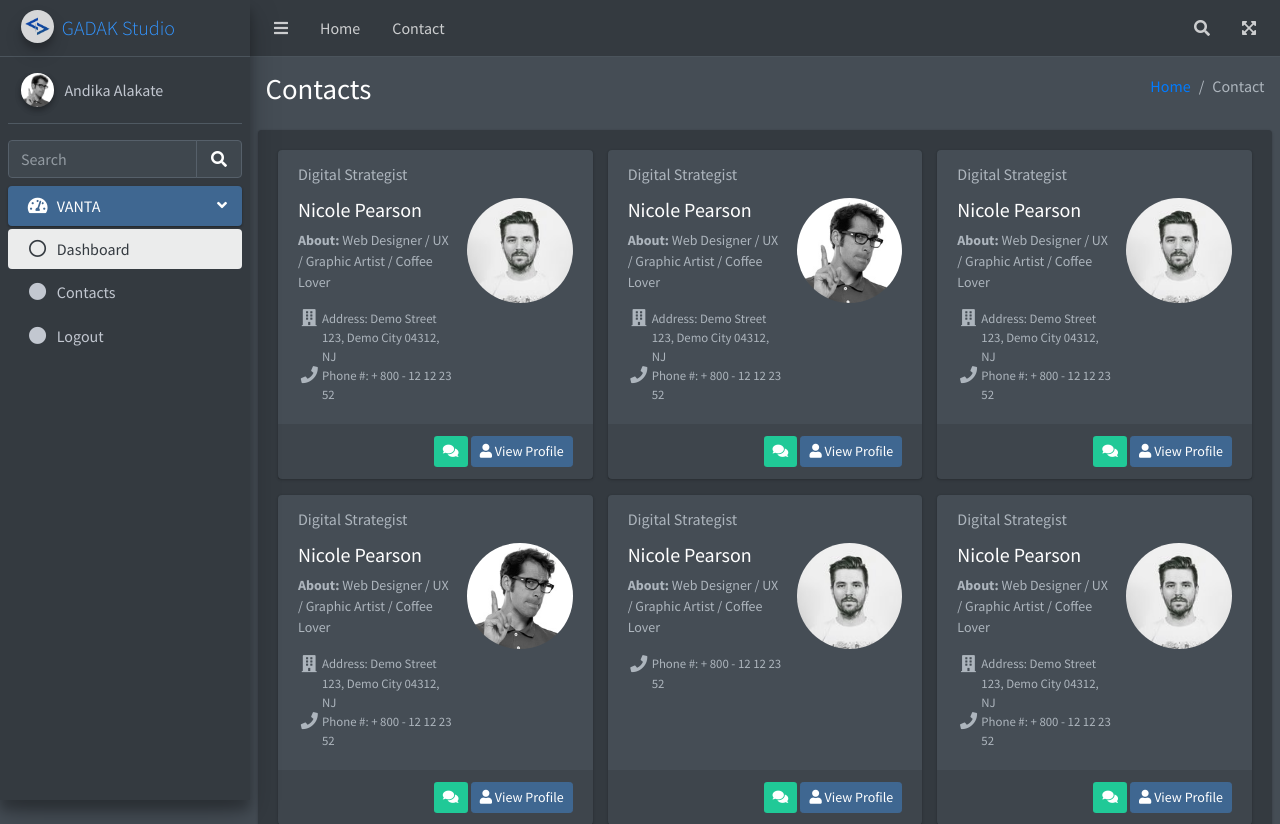
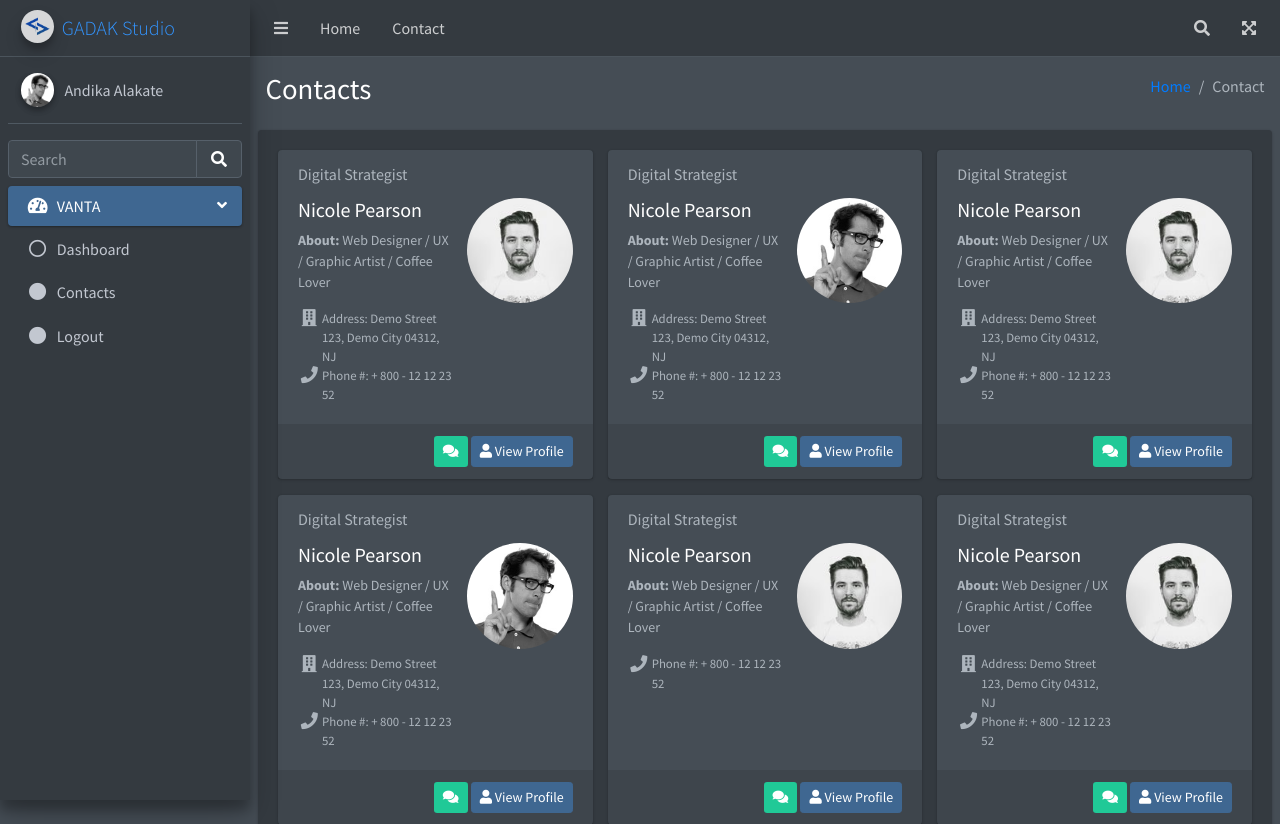
Before and after one commit to AndikaAlakate/vanta, a PHP site: page /admin/dashboard/contacts.php in a window 1280 px wide. Shown: the top 824 px of the page. Run offline with PHP 8.4, Linux system fonts and the light colour scheme; data comes from the database, SQL or seed files in the repository; some libraries are stand-ins or nearby versions.

Commit message:
Update sidebar.php

```diff
--- a/admin/dashboard/sidebar.php
+++ b/admin/dashboard/sidebar.php
@@ -24,7 +24,9 @@
                 <img src="dist/img/user2-160x160.jpg" class="img-circle elevation-2" alt="User Image">
             </div>
             <div class="info">
-        <a href="#" class="d-block"><?php echo $Nama; ?></a>
+                <a href="#" class="d-block">
+                    <?php echo $Nama; ?>
+                </a>
             </div>
         </div>
 
@@ -54,7 +56,7 @@
                     </a>
                     <ul class="nav nav-treeview">
                         <li class="nav-item">
-                        <a href="./index.php" class="nav-link active">
+                            <a href="./" class="nav-link">
                                 <i class="far fa-circle nav-icon"></i>
                                 <p>Dashboard</p>
                             </a>
```
Lines whose indentation alone changed are shown as unchanged.
